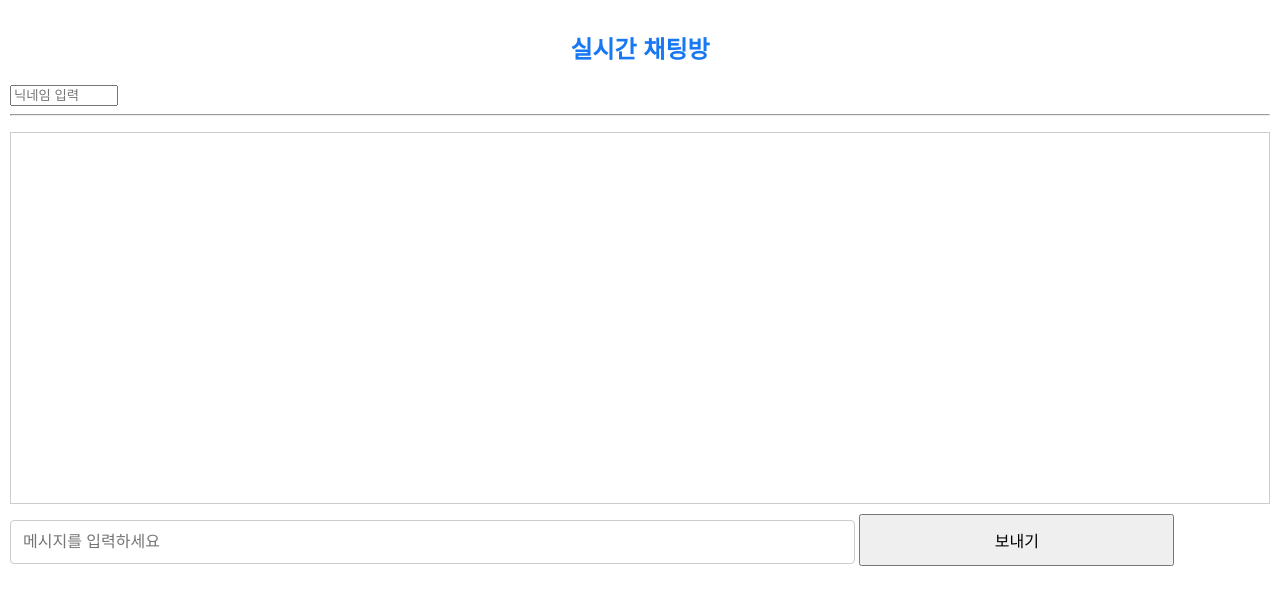
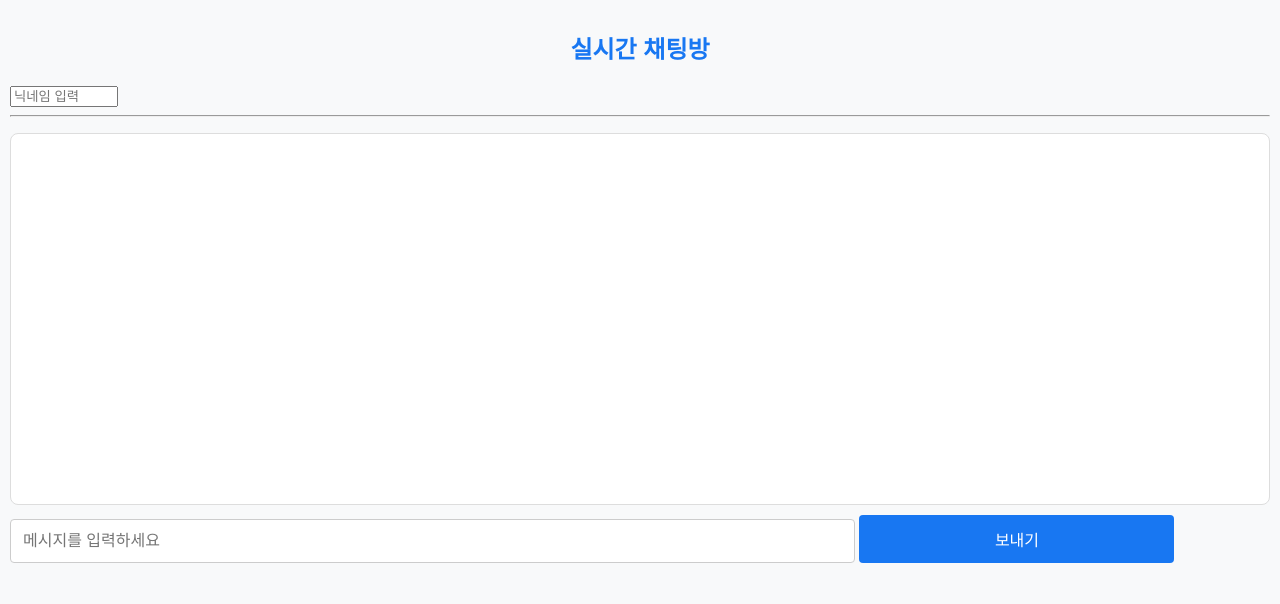
Before and after one commit to mintpocky0109-debug/my-chat, a website: page index.html in a window 1280 px wide. Drawn offline with nearby package versions, Linux system fonts and the light colour scheme; no server answers.

Commit message:
update code

```diff
--- a/index.html
+++ b/index.html
@@ -8,12 +8,38 @@
     <meta charset="utf-8">
 
     <style>
-        /* 2. 모바일에서 터치하기 편하게 크기를 키운 스타일입니다 */
-        body { font-family: sans-serif; margin: 0; padding: 10px; box-sizing: border-box; }
-        #messages { border: 1px solid #ccc; height: 350px; overflow-y: scroll; padding: 10px; margin-bottom: 10px; list-style: none; }
+        /* 1. 전체 폰트를 '나눔고딕'으로 설정 (sans-serif 앞에 넣어야 합니다) */
+        body {
+            font-family: 'Nanum Gothic', sans-serif;
+            margin: 0;
+            padding: 10px;
+            box-sizing: border-box;
+            background-color: #f8f9fa; /* 배경색 살짝 추가 */
+        }
+
+        /* 2. 제목 스타일 */
+        h2 {
+            font-family: 'Nanum Gothic', sans-serif;
+            font-weight: 700;
+            color: #1877f2;
+            text-align: center;
+        }
+
+        /* 채팅 메시지 영역 */
+        #messages {
+            background: white;
+            border: 1px solid #ddd;
+            border-radius: 8px;
+            height: 350px;
+            overflow-y: scroll;
+            padding: 10px;
+            margin-bottom: 10px;
+            list-style: none;
+        }
+
         #input { width: 65%; padding: 12px; font-size: 16px; border: 1px solid #ccc; border-radius: 4px; }
-        button { width: 25%; padding: 12px; font-size: 16px; cursor: pointer; }
-        .my-msg { color: blue; text-align: right; margin-bottom: 5px; }
+        button { width: 25%; padding: 12px; font-size: 16px; cursor: pointer; background-color: #1877f2; color: white; border: none; border-radius: 4px; }
+        .my-msg { color: blue; text-align: right; margin-bottom: 5px; font-weight: bold; }
         .other-msg { color: black; text-align: left; margin-bottom: 5px; }
     </style>
 </head>
```
